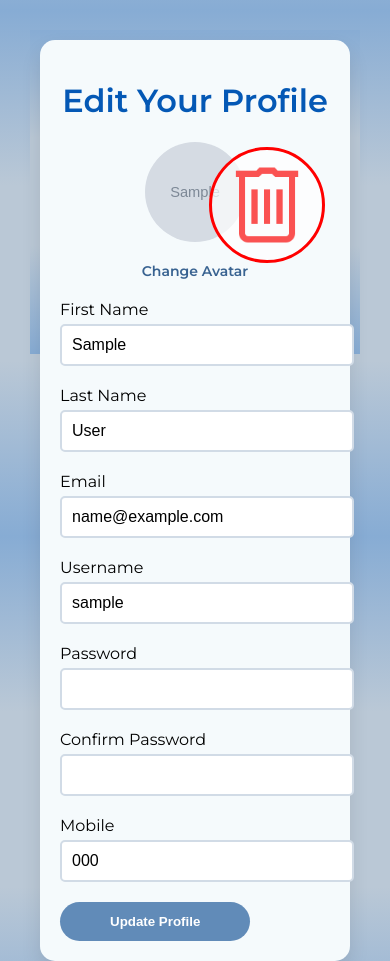
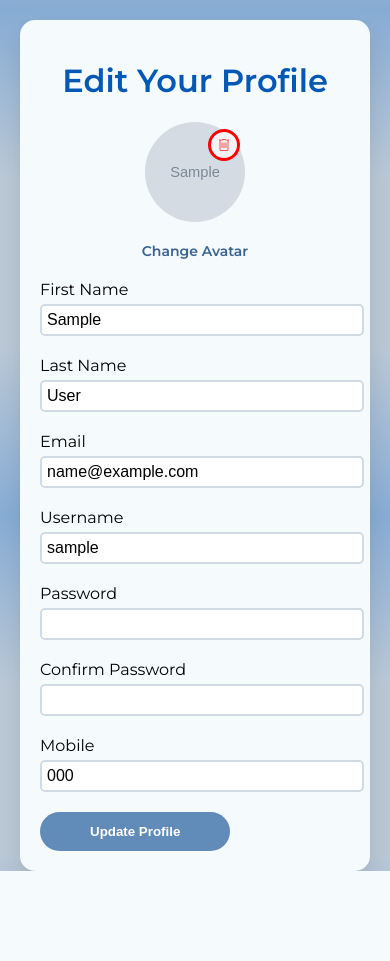
Before and after one commit to SLooM04/itcs333-project, a PHP site: page /edit_profile.php in a window 390 px wide. After the commit the page ends 871 px from the top, so only its background shows below. Run offline with PHP 8.4, Linux system fonts and the light colour scheme; the visitor is signed in with stand-in values (Sample User, id 1); tables that the repository leaves empty hold one stand-in row (values such as "Sample post"); grey boxes marked "Sample" are stand-in pictures.

Commit message:
edit colors

```diff
--- a/edit_profile.php
+++ b/edit_profile.php
@@ -207,6 +207,7 @@
 
         /* Responsive Styles */
         @media (max-width: 768px) {
+
             .submit-btn {
                 padding: 12px 100px;
             }
@@ -234,7 +235,7 @@
 
         @media (max-width: 480px) {
             body, html {
-                padding: 10px;
+                padding: 0px;
             }
             .edit-profile-container {
                 padding: 20px;
@@ -258,6 +259,25 @@
             padding: 5px;
             cursor: pointer;
             }
+            .form-group input {
+                padding: 5px;
+            }
+
+            .delete-icon {
+            position: absolute;
+            top: 7px;
+            right: 110px;
+            background-color: rgba(255, 255, 255, 0.7);
+            border-radius: 50%;
+            border: solid red;
+            padding: 5px;
+            cursor: pointer;
+
+            }
+            .delete-icon img {
+             width: 16px; /* Smaller image */
+              height: 16px; /* Smaller image */
+               }
         }
     </style>
 </head>
--- a/homelog.php
+++ b/homelog.php
@@ -678,7 +678,7 @@
         if (localStorage.getItem('theme') === 'dark') {
             body.classList.add('dark-mode');
             themeToggle.textContent = 'Light Mode';
-            video.src = 'uploads/homelogDARKKK.mp4'; // Dark mode video
+            video.src = 'uploads/homelogDARK.mp4'; // Dark mode video
         } else {
             themeToggle.textContent = 'Dark Mode';
             video.src = 'uploads/homelogL.mp4'; // Light mode video
@@ -694,7 +694,7 @@
             } else {
                 body.classList.add('dark-mode');
                 themeToggle.textContent = 'Light Mode';
-                video.src = 'uploads/homelogDARKKK.mp4'; // Dark mode video
+                video.src = 'uploads/homelogDARK.mp4'; // Dark mode video
                 localStorage.setItem('theme', 'dark');
             }
         });
--- a/profile.php
+++ b/profile.php
@@ -185,13 +185,13 @@
 
 @media (max-width: 768px) {
   .body, html{
-    margin-top: 30%;
+    margin-top: 45%;
     height: 46%;
   }
 
   .profile-container {
-    padding: 8%;
-    height: 205%;
+    padding: 2%;
+    height: 197%;
   }
 
   .profile-header h1 {
```
